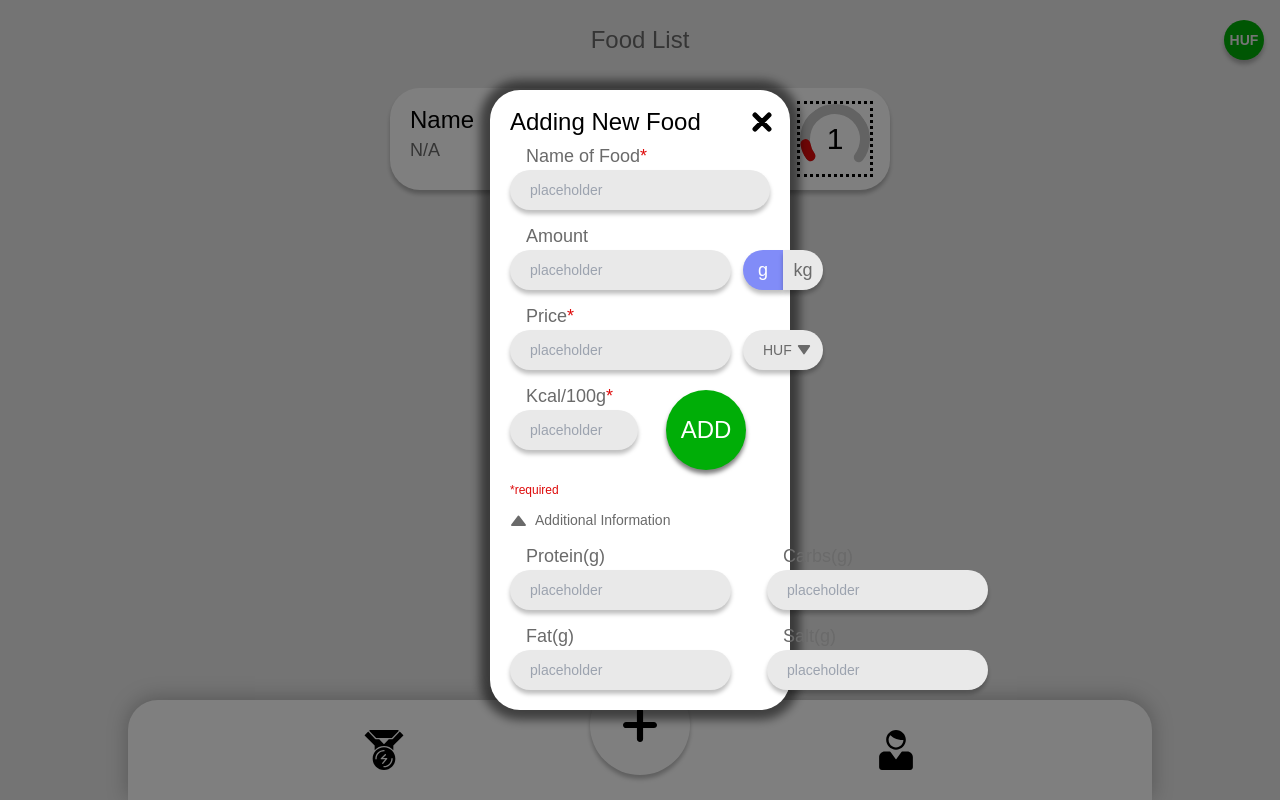
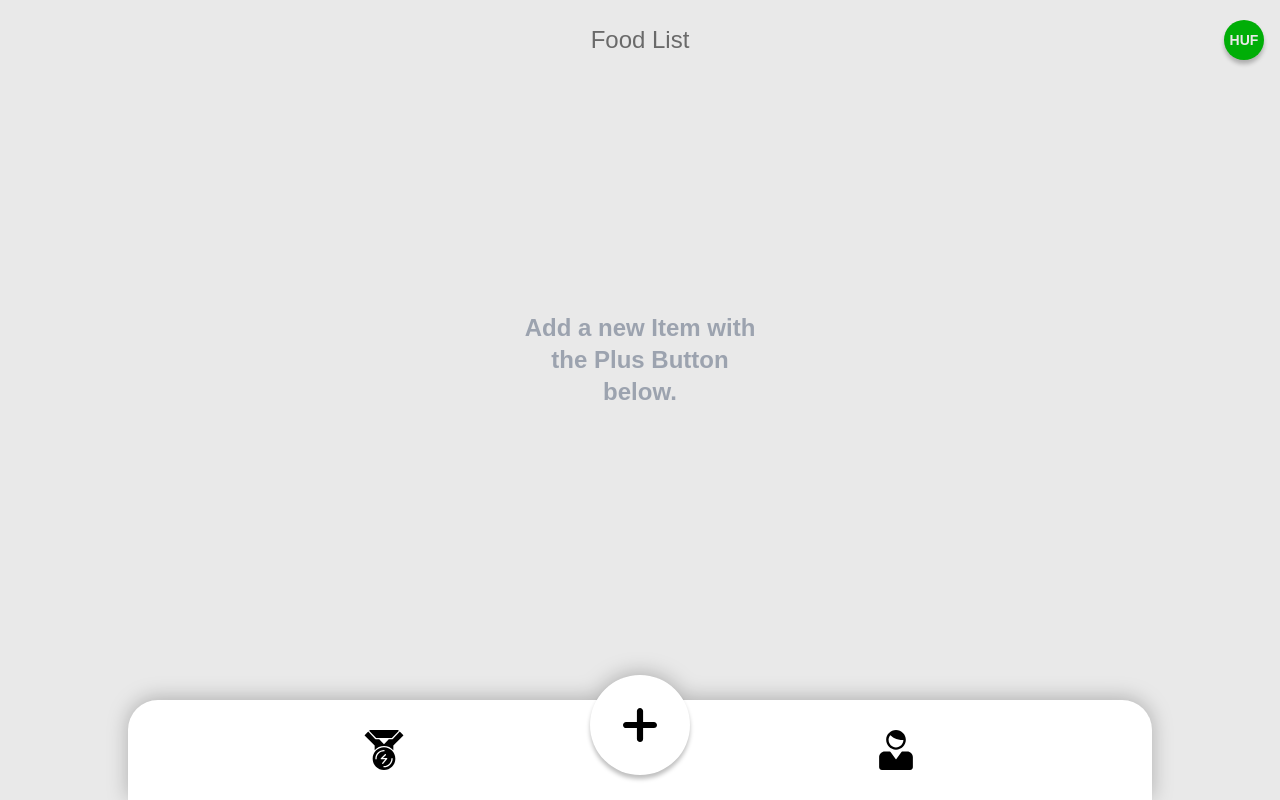
Before and after one commit to RakeMeUp/Kcal-Counter, a React (Create React App) app: page / in a window 1280 px wide. Built offline with nearby package versions, Linux system fonts and the light colour scheme.

Commit message:
done with adding items

```diff
--- a/src/comps/Input.jsx
+++ b/src/comps/Input.jsx
@@ -1,4 +1,4 @@
-import React, {useContext} from "react";
+import React, { useContext } from "react";
 import { TempItemContext } from "./addingModal";
 
 //reset inputs with form reset
@@ -6,33 +6,35 @@ import { TempItemContext } from "./addingModal";
 export default function Input(props) {
   const { tempItem, setTempItem } = useContext(TempItemContext);
 
-  const handleInput = (e)=>{
-    if (props.value === ""){
+  const handleInput = (e) => {
+    if (props.value === "") {
       return;
     }
+    let temp = { ...tempItem };
+    temp[props.value] = e.target.value;
+    setTempItem(temp);
+  };
 
-    setTempItem(tempItem[props.value] = e.target.value);
-  }
-
+  let width = (w) => {
+    switch (w) {
+      case "sm":
+        return "w-32";
+      case "md":
+        return "w-36";
+      case "xs":
+        return "w-28";
+      default:
+        return "w-full";
+    }
+  };
 
   return (
-    <label className={`w-${props.width}`}>
+    <label className={`${width(props.width)}`}>
       <span className="ml-4 text-lg text-paletteGray">
         {props.title}
-        {props.required && (
-          <span className="text-paletteRed">
-            *
-          </span>
-        )}
-
+        {props.required && <span className="text-paletteRed">*</span>}
       </span>
-      <input
-        type={props.type}
-        onChange={(e)=>handleInput(e)}
-        className={`w-${props.width} inputText h-10 `}
-        placeholder={props.placeholder}
-        required={props.required}
-      />
+      <input type={props.type} onChange={(e) => handleInput(e)} className={`${width(props.width)} inputText h-10 `} placeholder={props.placeholder} required={props.required} />
     </label>
   );
 }
--- a/src/comps/addingModal.jsx
+++ b/src/comps/addingModal.jsx
@@ -9,6 +9,7 @@ import close from "../img/close.svg";
 import downArrow from "../img/downArrow.svg";
 import upArrow from "../img/upArrow.svg";
 import downArrowDouble from "../img/downArrowDouble.svg";
+import { listOfItemsContext } from "../newApp";
 
 export const TempItemContext = createContext({
   name: "Name",
@@ -23,7 +24,7 @@ export const TempItemContext = createContext({
 });
 
 export default function AddingModal() {
-  const [additionalIsOpen, setAdditionalIsOpen] = useState(true);
+  const [additionalIsOpen, setAdditionalIsOpen] = useState(false);
   const [tempItem, setTempItem] = useState({
     name: "Name",
     kpp: "N/A",
@@ -37,45 +38,71 @@ export default function AddingModal() {
     },
   });
   const { addModalIsOpen, setAddModalIsOpen } = useContext(ModalContext);
+  const { listElements, setListElements } = useContext(listOfItemsContext);
 
   const scrollToBottom = () => {
     document.querySelector("#scrollHereBaka").scrollIntoView({ behavior: "smooth" });
   };
 
+  const handleSubmit = () => {
+    setListElements([...listElements, tempItem]);
+  };
+
   return (
     /* MODAL BACKGROUND */
-		<div onClick={() => { setAddModalIsOpen(!addModalIsOpen); }} className="modal-bg z-50">
+    <div
+      onClick={() => {
+        setAddModalIsOpen(!addModalIsOpen);
+      }}
+      className="modal-bg z-50"
+    >
       {/* MODAL BODY */}
-			<div onClick={(e) => {e.stopPropagation();}}className="relative">
+      <div
+        onClick={(e) => {
+          e.stopPropagation();
+        }}
+        className="relative"
+      >
         <div className={`relative modal-body pb-5 bg-white w-[300px] ${additionalIsOpen && "keyboardOpen:h-[80vh] keyboardOpen:overflow-scroll"}`}>
           {/* HEADER */}
           <header className="flex justify-between items-center pt-3 pl-5 pr-2">
             {/* TITLE */}
             <div className="text-2xl font-medium">Adding New Food</div>
             {/* CLOSE BUTTON */}
-						<button onClick={() => { setAddModalIsOpen(!addModalIsOpen); }} className="w-10 h-10 rounded-full flex justify-center items-center active:bg-paletteLightGray">
+            <button
+              onClick={() => {
+                setAddModalIsOpen(!addModalIsOpen);
+              }}
+              className="w-10 h-10 rounded-full flex justify-center items-center active:bg-paletteLightGray"
+            >
               <img src={close} alt="exit" width={"20px"} />
             </button>
           </header>
 
           {/* BODY */}
-					<TempItemContext.Provider value={{tempItem, setTempItem}}>
-						<form className="px-5 flex flex-col gap-3" onSubmit={()=>{console.log(tempItem)}}>
+          <TempItemContext.Provider value={{ tempItem, setTempItem }}>
+            <form
+              className="px-5 flex flex-col gap-3"
+              onSubmit={(e) => {
+                e.preventDefault();
+                handleSubmit();
+              }}
+            >
               <Input title="Name of Food" required={true} value="name" />
 
               <label className="flex">
-								<Input title="Amount" width="36" />
+                <Input title="Amount" width="md" value="amount" />
                 <AmountSwitch />
               </label>
 
               <label className="flex">
-								<Input title="Price" width="36" required={true} />
+                <Input title="Price" width="md" required={true} />
                 <CurrencySelectList />
               </label>
 
               <div className="flex">
                 {/* KCAL/100g */}
-								<Input title="Kcal/100g" width="32" required={true} />
+                <Input title="Kcal/100g" width="sm" required={true} />
 
                 {/* SUBMIT BUTTON */}
                 <button type="submit" className="bg-paletteGreen ml-7 mt-2 figShadowBig rounded-full w-20 h-20 text-2xl font-medium text-white active:shadow-none active:brightness-75">
@@ -86,7 +113,12 @@ export default function AddingModal() {
               <span className="text-paletteRed text-xs">*required</span>
 
               {/* Click for More */}
-							<div onClick={() => { setAdditionalIsOpen(!additionalIsOpen); }} className="flex items-center">
+              <div
+                onClick={() => {
+                  setAdditionalIsOpen(!additionalIsOpen);
+                }}
+                className="flex items-center"
+              >
                 <img id="arrow" src={additionalIsOpen ? upArrow : downArrow} alt="asd" className="mr-2" />
                 <span className="font-light text-sm text-paletteGray">Additional Information</span>
               </div>
@@ -95,15 +127,15 @@ export default function AddingModal() {
                 <>
                   <div className="flex gap-9">
                     {/* PROTEIN */}
-									<Input title="Protein(g)" width="28" />
+                    <Input title="Protein(g)" width="xs" value="additional.protein" />
                     {/* CARBS */}
-									<Input title="Carbs(g)" width="28" />
+                    <Input title="Carbs(g)" width="xs" value="additional.carbs" />
                   </div>
                   <div id="scrollHereBaka" className="flex gap-9">
                     {/* FAT */}
-									<Input title="Fat(g)" width="28" />
+                    <Input title="Fat(g)" width="xs" value="additional.fat" />
                     {/* SALT */}
-									<Input title="Salt(g)" width="28" />
+                    <Input title="Salt(g)" width="xs" value="additional.salt" />
                   </div>
                 </>
               )}
--- a/src/comps/meter.jsx
+++ b/src/comps/meter.jsx
@@ -35,12 +35,8 @@ export default class meter extends Component {
   render() {
     return (
       /* METER */
-      <div className="relative outline-dotted outline-black h-[70px] w-[70px]">
-        <svg
-          id="meter"
-          className="h-[70px] w-[70px]"
-          style={this.colorChanger(this.props.meterNumber)}
-        >
+      <div className="relative h-[70px] w-[70px]">
+        <svg id="meter" className="h-[70px] w-[70px]" style={this.colorChanger(this.props.meterNumber)}>
           <circle cx="35" cy="35" r="30" strokeLinecap="round" />
         </svg>
 
@@ -49,11 +45,7 @@ export default class meter extends Component {
           <circle cx="35" cy="35" r="30" strokeLinecap="round" />
         </svg>
         {/* METER NUMBER */}
-        <div className="absolute inset-0 flex items-center justify-center text-3xl">
-          {this.props.meterNumber <= 10 && this.props.meterNumber > 0
-            ? this.props.meterNumber
-            : "Err"}
-        </div>
+        <div className="absolute inset-0 flex items-center justify-center text-3xl">{this.props.meterNumber <= 10 && this.props.meterNumber > 0 ? this.props.meterNumber : "Err"}</div>
       </div>
     );
   }
--- a/src/comps/navbar.jsx
+++ b/src/comps/navbar.jsx
@@ -8,7 +8,7 @@ import medal from "../img/medal.svg";
 export const ModalContext = createContext(false);
 
 export default function Navbar() {
-  const [addModalIsOpen, setAddModalIsOpen] = useState(true);
+  const [addModalIsOpen, setAddModalIsOpen] = useState(false);
 
   return (
     <>
--- a/src/newApp.jsx
+++ b/src/newApp.jsx
@@ -8,26 +8,10 @@ export const listOfItemsContext = createContext([]);
 
 export default function App() {
   const [currentCurrency, setCurrentCurrency] = useState("HUF");
-  const [listElements, setListElements] = useState([
-    {
-      name: "Name",
-      kpp: "N/A",
-      amount: "N/A",
-      meter: 1,
-      additional: {
-        protein: "N/A",
-        carbs: "N/A",
-        fat: "N/A",
-      },
-    },
-  ]);
+  const [listElements, setListElements] = useState([]);
 
   const handleCurrencyChange = (arg) => {
     setCurrentCurrency(arg);
-  };
-
-  const addItem = (item) => {
-    setListElements([...listElements, item]);
   };
 
   /* making a copy of the state, and we work on that, to avoid mutating the state */
@@ -78,9 +62,11 @@ export default function App() {
           )}
         </ol>
       </main>
-      <CurrencyContext.Provider value={{ currentCurrency, setCurrentCurrency }}>
-        <Navbar addItem={addItem} />
-      </CurrencyContext.Provider>
+      <listOfItemsContext.Provider value={{ listElements, setListElements }}>
+        <CurrencyContext.Provider value={{ currentCurrency, setCurrentCurrency }}>
+          <Navbar />
+        </CurrencyContext.Provider>
+      </listOfItemsContext.Provider>
     </div>
   );
 }
```
Also changed, not shown: src/comps/amountSwitch.jsx (+3 -8 lines). Lines whose indentation alone changed are shown as unchanged.
